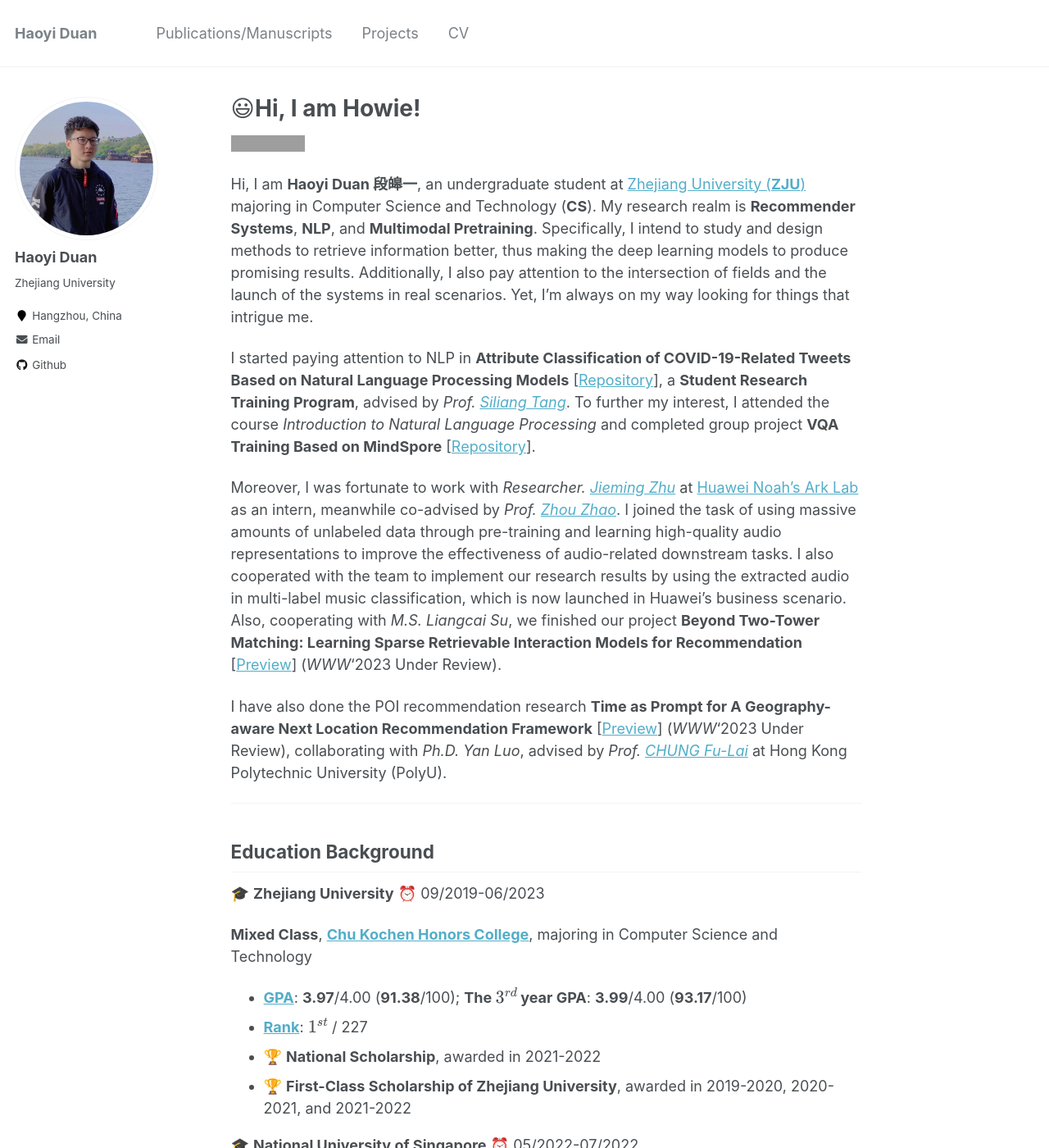
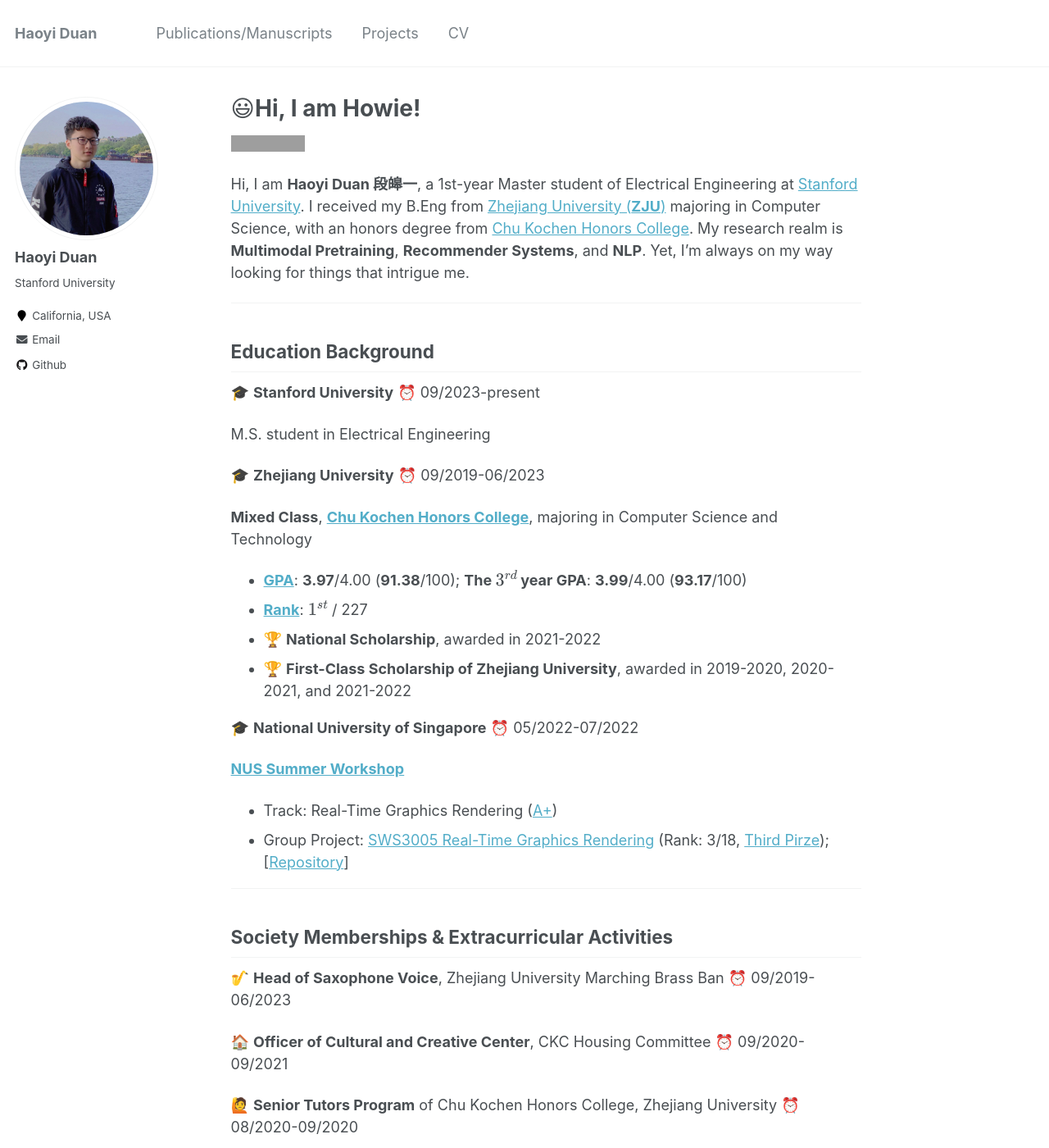
Before and after one commit to haoyi-duan/haoyi-duan.github.io, a Jekyll site: the page built from _pages/about.md, in a window 1280 px wide and 1400 px high. Shown: the whole window at 82% size. Built offline with Jekyll 4.4.1, drawn with Linux system fonts in a browser that asks for light colours; formulas are drawn with MathJax 3; some of the changed text lies outside the part shown; grey boxes are pictures that could not be loaded.

```diff
--- a/_config.yml
+++ b/_config.yml
@@ -82,8 +82,8 @@ analytics:
 author:
   name             : "Haoyi Duan"
   avatar           : "dhy.jpg"
-  bio              : "Zhejiang University"
-  location         : "Hangzhou, China"
+  bio              : "Stanford University"
+  location         : "California, USA"
   employer         :
   # pubmed           : "https://www.ncbi.nlm.nih.gov/pubmed/?term=john+snow"
   # googlescholar    : "http://yourfullgooglescholarurl.com"
--- a/_pages/about.md
+++ b/_pages/about.md
@@ -11,17 +11,15 @@ redirect_from:
 
 ![visitors](https://visitor-badge.laobi.icu/badge?page_id=haoyi-duan.github.io)
 
-Hi, I am **Haoyi Duan 段皞一**, an undergraduate student at [Zhejiang University (**ZJU**)](https://www.zju.edu.cn/english/) majoring in Computer Science and Technology (**CS**). My research realm is **Recommender Systems**, **NLP**, and **Multimodal Pretraining**. Specifically, I intend to study and design methods to retrieve information better, thus making the deep learning models to produce promising results. Additionally, I also pay attention to the intersection of fields and the launch of the systems in real scenarios. Yet, I'm always on my way looking for things that intrigue me.
-
-I started paying attention to NLP in **Attribute Classification of COVID-19-Related Tweets Based on Natural Language Processing Models** [[Repository](https://github.com/haoyi-duan/nlp4if)], a **Student Research Training Program**, advised by *Prof. [Siliang Tang](https://person.zju.edu.cn/en/siliang#0)*. To further my interest, I attended the course *Introduction to Natural Language Processing* and completed group project **VQA Training Based on MindSpore** [[Repository](https://github.com/HoffYoung/nlp-project-vqa)].
-
-Moreover, I was fortunate to work with *Researcher. [Jieming Zhu](http://jiemingzhu.github.io/)* at [Huawei Noah's Ark Lab](http://dev3.noahlab.com.hk/) as an intern, meanwhile co-advised by *Prof. [Zhou Zhao](https://person.zju.edu.cn/zhaozhou#)*. I joined the task of using massive amounts of unlabeled data through pre-training and learning high-quality audio representations to improve the effectiveness of audio-related downstream tasks. I also cooperated with the team to implement our research results by using the extracted audio in multi-label music classification, which is now launched in Huawei's business scenario. Also, cooperating with *M.S. Liangcai Su*, we finished our project **Beyond Two-Tower Matching: Learning Sparse Retrievable Interaction Models for Recommendation** [[Preview](https://github.com/haoyi-duan/SparCode)] (*WWW*'2023 Under Review).
-
-I have also done the POI recommendation research **Time as Prompt for A Geography-aware Next Location Recommendation Framework** [[Preview](https://github.com/haoyi-duan/TPG)] (*WWW*'2023 Under Review), collaborating with *Ph.D. Yan Luo*, advised by *Prof. [CHUNG Fu-Lai](https://www4.comp.polyu.edu.hk/~cskchung/)* at Hong Kong Polytechnic University (PolyU).
+Hi, I am **Haoyi Duan 段皞一**, a 1st-year Master student of Electrical Engineering at [Stanford University](https://www.stanford.edu/). I received my B.Eng from [Zhejiang University (**ZJU**)](https://www.zju.edu.cn/english/) majoring in Computer Science, with an honors degree from [Chu Kochen Honors College](http://ckc.zju.edu.cn/ckcen/wbout/list.htm). My research realm is **Multimodal Pretraining**, **Recommender Systems**, and **NLP**. Yet, I'm always on my way looking for things that intrigue me.
 
 ------
 
 ## **Education Background**
+
+🎓 **Stanford University** ⏰ 09/2023-present
+
+M.S. student in Electrical Engineering
 
 🎓 **Zhejiang University** ⏰ 09/2019-06/2023
 
@@ -61,10 +59,16 @@ I have also done the POI recommendation research **Time as Prompt for A Geograph
 
 ## **News & Facts**
 
+* 09/2023 🌲 Arrived @ Stanford and began my journey!
+* 07/2023 📖 Our paper **[Time as Prompt for A Geography-aware Next Location Recommendation Framework](https://arxiv.org/abs/2304.04151)** is accepted by CIKM' 2023!
+* 07/2023 📖 Our paper **LaPE: Layer-adaptive Position Embedding for Vision Transformers with Independent Layer Normalization** is accepted by ICCV' 2023!
+* 06/2023 🎓 Graduated and received B.Eng. degree from ZJU!
+* 06/2023 🏆 Zhejiang Provincial Outstanding Graduate
+* 06/2023 🏆 Outstanding Graduate of Zhejiang University
+* 06/2023 🏆 Outstanding Graduation Thesis
+* 05/2023 📖 Our paper **Cross-modal Prompts: Adapting Large Pre-trained Models for Audio-Visual Downstream Tasks** is submitted to NeurIPS' 2023
+* 04/2023 📖 Our paper [**Beyond Two-Tower Matching: Learning Sparse Retrievable Interaction Models for Recommendation**](https://dl.acm.org/doi/pdf/10.1145/3539618.3591643) is accepted by SIGIR' 2023!
 * 10/2022 🏆 Excellent developer of MindSpore
-* 10/2022 📖 Two submitted papers to WWW' 2023:
-  - **[Time as Prompt for A Geography-aware Next Location Recommendation Framework](https://github.com/haoyi-duan/TPG)**
-  - [**Beyond Two-Tower Matching: Learning Sparse Retrievable Interaction Models for Recommendation**](https://github.com/haoyi-duan/SparCode)
 * 06/2022 🔍 Full-time research intern at [Huawei Noah's Ark Lab](https://www.noahlab.com.hk/#/home) for 1 year
 * 10/2020 🏆 The 8th “Intel Cup” Parallel Application Challenge, the Bronze Prize 2020
 * 💪 30+ standard pull-ups
```
